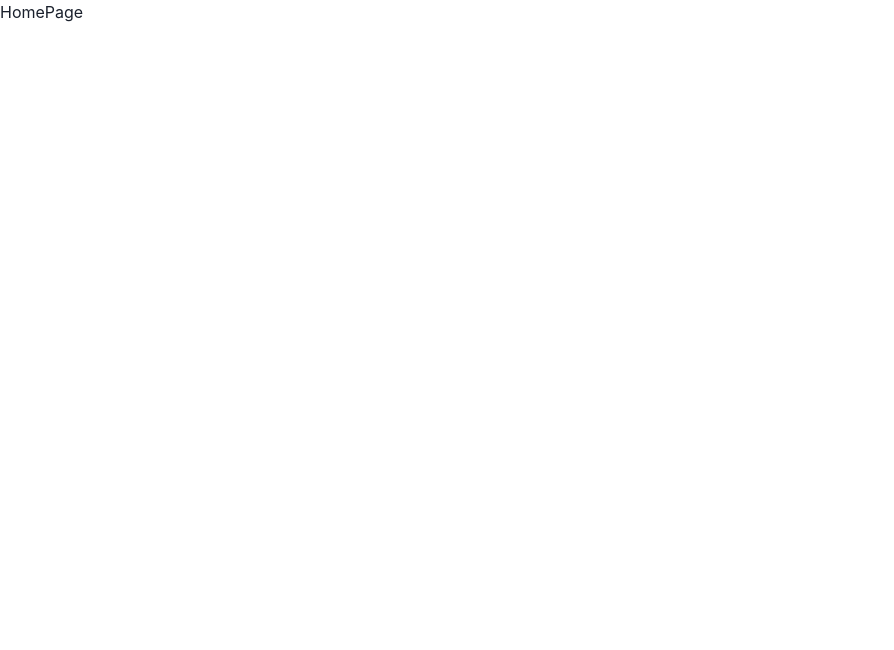
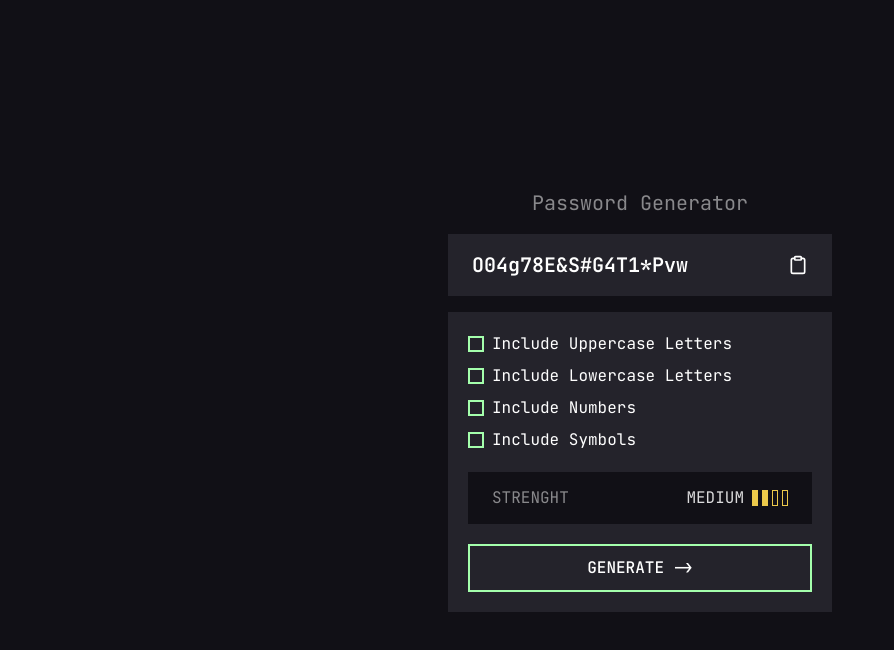
Before and after one commit to Eriickson/password-generator-app, a Next.js app: page / in a window 1280 px wide. Shown: the top 650 px of the page, without its empty margins (0-894 px from the left). Built offline with nearby package versions, Linux system fonts and the light colour scheme.

Commit message:
Adding generateRandomString

```diff
--- a/package.json
+++ b/package.json
@@ -21,6 +21,7 @@
     "next": "13.4.2",
     "react": "18.2.0",
     "react-dom": "18.2.0",
+    "react-feather": "^2.0.10",
     "typescript": "5.0.4"
   }
 }
--- /dev/null
+++ b/src/assets/icons/IconCopy.tsx
@@ -0,0 +1,16 @@
+import React, { FC } from "react";
+
+interface IconCopyProps {
+  color?: string;
+}
+
+export const IconCopy: FC<IconCopyProps> = ({ color }) => {
+  return (
+    <svg xmlns="http://www.w3.org/2000/svg" width="21" height="24">
+      <path
+        fill={color}
+        d="M20.341 3.091L17.909.659A2.25 2.25 0 0016.319 0H8.25A2.25 2.25 0 006 2.25V4.5H2.25A2.25 2.25 0 000 6.75v15A2.25 2.25 0 002.25 24h10.5A2.25 2.25 0 0015 21.75V19.5h3.75A2.25 2.25 0 0021 17.25V4.682a2.25 2.25 0 00-.659-1.591zM12.469 21.75H2.53a.281.281 0 01-.281-.281V7.03a.281.281 0 01.281-.281H6v10.5a2.25 2.25 0 002.25 2.25h4.5v1.969a.282.282 0 01-.281.281zm6-4.5H8.53a.281.281 0 01-.281-.281V2.53a.281.281 0 01.281-.281h4.97v4.125c0 .621.504 1.125 1.125 1.125h4.125v9.469a.282.282 0 01-.281.281zm.281-12h-3v-3h.451c.075 0 .147.03.2.082L18.667 4.6a.283.283 0 01.082.199v.451z"
+      ></path>
+    </svg>
+  );
+};
--- /dev/null
+++ b/src/components/copyButton/index.tsx
@@ -0,0 +1,24 @@
+import { IconCopy } from "@/assets/icons/IconCopy";
+import { colors } from "@/theme/colors";
+import { Box, Center } from "@chakra-ui/react";
+import React, { useState } from "react";
+import { Clipboard } from "react-feather";
+
+export const CopyButton = () => {
+  const [isHover, setIsHover] = useState(false);
+
+  return (
+    <Box
+      transition="150ms"
+      cursor="pointer"
+      onMouseEnter={() => setIsHover(true)}
+      onMouseLeave={() => setIsHover(false)}
+      _hover={{ color: "brightgreen.500" }}
+    >
+      <Center h="full">
+        {/* <IconCopy color={isHover ? colors.brightgreen[500] : "#FFFFFF"} /> */}
+        <Clipboard size="1.25rem" />
+      </Center>
+    </Box>
+  );
+};
--- /dev/null
+++ b/src/components/customCheckbox/index.tsx
@@ -0,0 +1,29 @@
+import { Box, Center, Checkbox, HStack, Text } from "@chakra-ui/react";
+import React, { FC, useState } from "react";
+import { Check } from "react-feather";
+
+interface CustomCheckboxProps {
+  label: string;
+}
+
+export const CustomCheckbox: FC<CustomCheckboxProps> = ({ label }) => {
+  const [isChecked, setIsChecked] = useState(false);
+
+  return (
+    <HStack cursor="pointer" w="max-content" onClick={() => setIsChecked((prev) => !prev)}>
+      <Center
+        bgColor={isChecked ? "brightgreen.500" : "transparent"}
+        borderWidth="2px"
+        borderColor="brightgreen.500"
+        w="4"
+        h="4"
+        color={isChecked ? "backgroundcard.500" : "transparent"}
+      >
+        {isChecked && <Check strokeWidth="4.5" />}
+      </Center>
+      <Text userSelect="none" pr="1">
+        {label}
+      </Text>
+    </HStack>
+  );
+};
--- /dev/null
+++ b/src/components/generateButton/index.tsx
@@ -0,0 +1,29 @@
+import { Box, Center, Text } from "@chakra-ui/react";
+import React, { FC, useState } from "react";
+
+interface GenerateButtonProps {
+  onClick(): void;
+}
+
+export const GenerateButton: FC<GenerateButtonProps> = ({ onClick }) => {
+  return (
+    <Box
+      borderColor="brightgreen.500"
+      py="2.5"
+      borderWidth="2px"
+      cursor="pointer"
+      transition="150ms"
+      onClick={onClick}
+      _hover={{
+        bgColor: "brightgreen.500",
+        color: "background.500",
+      }}
+    >
+      <Center>
+        <Text userSelect="none" fontWeight="medium" textTransform="uppercase" transition="250ms">
+          Generate -{">"}
+        </Text>
+      </Center>
+    </Box>
+  );
+};
--- a/src/pages/_app.tsx
+++ b/src/pages/_app.tsx
@@ -2,10 +2,11 @@ import "@/styles/globals.css";
 import type { AppProps } from "next/app";
 
 import { ChakraProvider } from "@chakra-ui/react";
+import { theme } from "@/theme/theme";
 
 export default function App({ Component, pageProps }: AppProps) {
   return (
-    <ChakraProvider>
+    <ChakraProvider theme={theme}>
       <Component {...pageProps} />
     </ChakraProvider>
   );
--- a/src/pages/index.tsx
+++ b/src/pages/index.tsx
@@ -1,7 +1,68 @@
+import { IconCopy } from "@/assets/icons/IconCopy";
+import { CopyButton } from "@/components/copyButton";
+import { CustomCheckbox } from "@/components/customCheckbox";
+import { GenerateButton } from "@/components/generateButton";
+import { Box, Center, Checkbox, Flex, HStack, Stack, Text } from "@chakra-ui/react";
 import React from "react";
+import { Copy } from "react-feather";
 
 const HomePage = () => {
-  return <div>HomePage</div>;
+  return (
+    <Box color="white" h="100vh" bgColor="background.500">
+      <Center h="full">
+        <Box minW="sm">
+          <Text opacity={0.5} fontSize="xl" mb="4" textAlign="center">
+            Password Generator
+          </Text>
+          <Box mb="4" bgColor="backgroundcard.500" px="6" py="4">
+            <Flex alignItems="center" justifyContent="space-between">
+              <Text fontWeight="semibold" fontSize="xl">
+                O04g78E&S#G4T1*Pvw
+              </Text>
+              <CopyButton />
+            </Flex>
+          </Box>
+          <Box bgColor="backgroundcard.500" px="5" py="5">
+            <Box mb="5">
+              <Stack>
+                <CustomCheckbox label="Include Uppercase Letters" />
+                <CustomCheckbox label="Include Lowercase Letters" />
+                <CustomCheckbox label="Include Numbers" />
+                <CustomCheckbox label="Include Symbols" />
+              </Stack>
+            </Box>
+            <Box bgColor="background.500" mb="5" px="6" py="3.5">
+              <Flex justifyContent="space-between">
+                <Text opacity="0.5">STRENGHT</Text>
+                <HStack>
+                  <Text opacity="0.85">MEDIUM</Text>
+                  <HStack spacing="1" alignItems="center">
+                    <Box
+                      w="1.5"
+                      h="4"
+                      borderColor="yellow.400"
+                      borderWidth="1px"
+                      bgColor="yellow.400"
+                    />
+                    <Box
+                      w="1.5"
+                      h="4"
+                      borderColor="yellow.400"
+                      borderWidth="1px"
+                      bgColor="yellow.400"
+                    />
+                    <Box w="1.5" h="4" borderColor="yellow.400" borderWidth="1px" bgColor="" />
+                    <Box w="1.5" h="4" borderColor="yellow.400" borderWidth="1px" bgColor="" />
+                  </HStack>
+                </HStack>
+              </Flex>
+            </Box>
+            <GenerateButton onClick={() => {}} />
+          </Box>
+        </Box>
+      </Center>
+    </Box>
+  );
 };
 
 export default HomePage;
--- a/src/styles/globals.css
+++ b/src/styles/globals.css
@@ -1 +1,6 @@
 @import url('https://fonts.googleapis.com/css2?family=JetBrains+Mono:wght@300;400;500;600;700&display=swap');
+
+
+* {
+  font-family: 'JetBrains Mono', monospace;
+}
--- /dev/null
+++ b/src/theme/colors.ts
@@ -0,0 +1,11 @@
+export const colors = {
+  brightgreen: {
+    500: "#a4ffac",
+  },
+  background: {
+    500: "#111016",
+  },
+  backgroundcard: {
+    500: "#24232b",
+  },
+};
--- /dev/null
+++ b/src/theme/theme.ts
@@ -0,0 +1,7 @@
+import { extendTheme } from "@chakra-ui/react";
+
+import { colors } from "./colors";
+
+export const theme = extendTheme({
+  colors,
+});
```
Also changed, not shown: src/utils/generateRandomString.tsx (added, +34 -0 lines), 1 other file (tests, documents, lock files or other folders).
